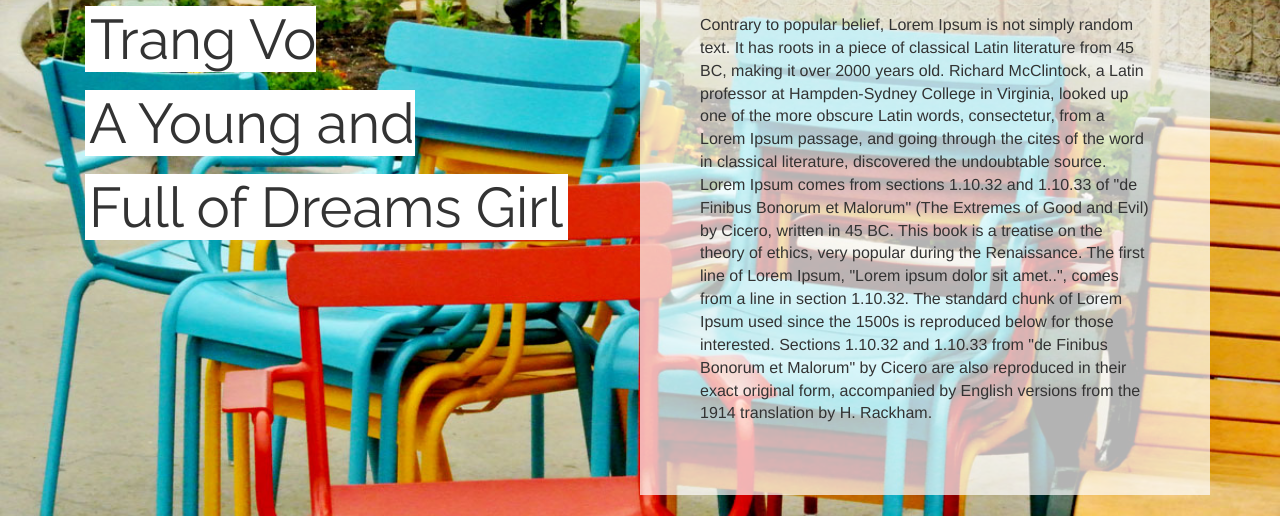
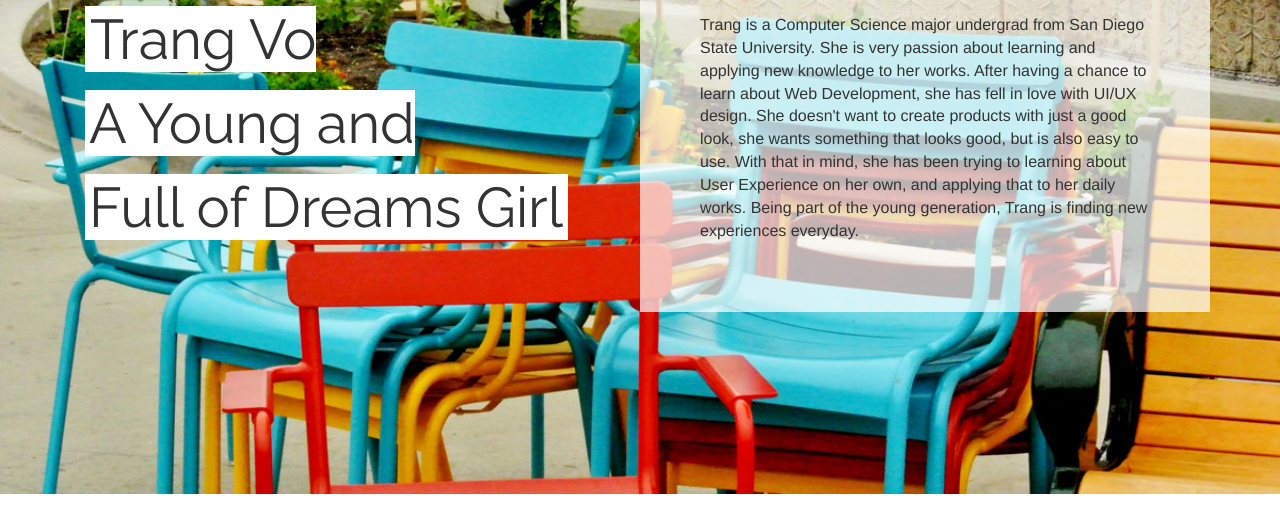
Before and after one commit to trangvo2306/portfolio, a website: page index.html in a window 1280 px wide. Shown: the part 244-760 px from the top of the page. Drawn offline with nearby package versions, Linux system fonts and the light colour scheme.

Commit message:
Update about.html

```diff
--- a/partials/about.html
+++ b/partials/about.html
@@ -12,7 +12,6 @@
         </div>
     </div>
             <div id="about-section__content--right" class="right-side col-md-6 section-content animated slideInRight">
-                <p>Contrary to popular belief, Lorem Ipsum is not simply random text. It has roots in a piece of classical Latin literature from 45 BC, making it over 2000 years old. Richard McClintock, a Latin professor at Hampden-Sydney College in Virginia, looked up one of the more obscure Latin words, consectetur, from a Lorem Ipsum passage, and going through the cites of the word in classical literature, discovered the undoubtable source. Lorem Ipsum comes from sections 1.10.32 and 1.10.33 of "de Finibus Bonorum et Malorum" (The Extremes of Good and Evil) by Cicero, written in 45 BC. This book is a treatise on the theory of ethics, very popular during the Renaissance. The first line of Lorem Ipsum, "Lorem ipsum dolor sit amet..", comes from a line in section 1.10.32.
-     The standard chunk of Lorem Ipsum used since the 1500s is reproduced below for those interested. Sections 1.10.32 and 1.10.33 from "de Finibus Bonorum et Malorum" by Cicero are also reproduced in their exact original form, accompanied by English versions from the 1914 translation by H. Rackham.</p>
+                <p>Trang is a Computer Science major undergrad from San Diego State University. She is very passion about learning and applying new knowledge to her works. After having a chance to learn about Web Development, she has fell in love with UI/UX design. She doesn't want to create products with just a good look, she wants something that looks good, but is also easy to use. With that in mind, she has been trying to learning about User Experience on her own, and applying that to her daily works. Being part of the young generation, Trang is finding new experiences everyday.</p>
             </div>
 </div>
```
